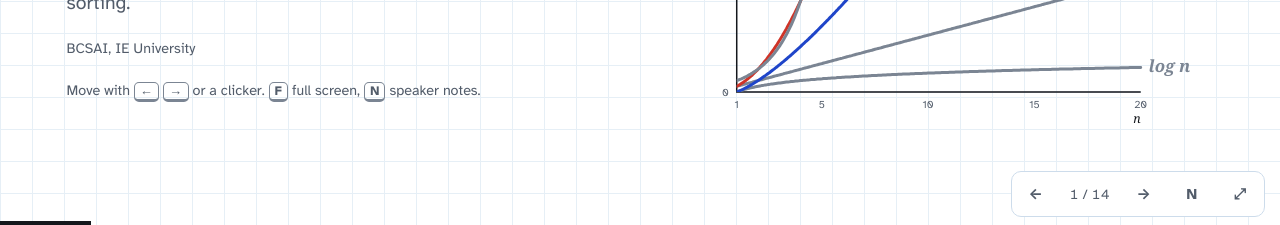
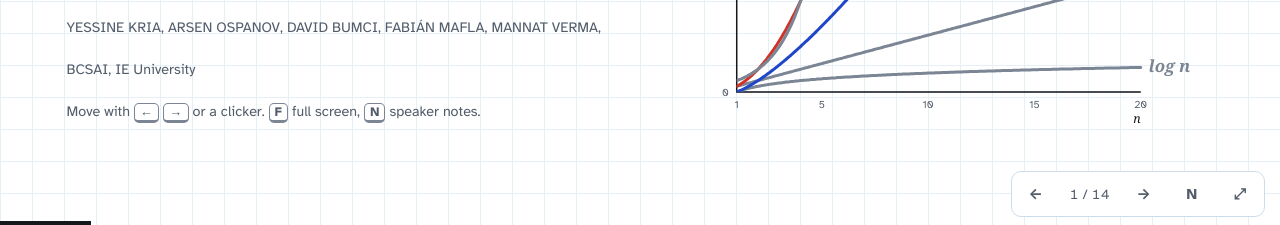
Before and after one commit to fabianmaflam/big-o-presentation, a plain HTML site: page index.html in a window 1280 px wide. Shown: the part 575-800 px from the top of the page. Drawn offline with Linux system fonts and the light colour scheme; a web font is replaced by a local one.

Commit message:
Update index.html

```diff
--- a/index.html
+++ b/index.html
@@ -200,6 +200,7 @@ kbd{font:700 .9em "Atkinson Hyperlegible",sans-serif;border:1.5px solid var(--gr
       <h1>Big O: comparing functions on their way to infinity</h1>
       <p class="lede">The formal definition, why it describes asymptotic behaviour, why it is the language of algorithm efficiency, and what it says about sorting.</p>
       <!-- EDIT: put your group's names inside the next paragraph, e.g. Ana, Luis, Fabián, Marta -->
+      <p class="small" id="team">YESSINE KRIA, ARSEN OSPANOV, DAVID BUMCI, FABIÁN MAFLA, MANNAT VERMA,</p>
       <p class="small" id="team">BCSAI, IE University</p>
       <p class="keys">Move with <kbd>←</kbd> <kbd>→</kbd> or a clicker. <kbd>F</kbd> full screen, <kbd>N</kbd> speaker notes.</p>
     </div>
```
